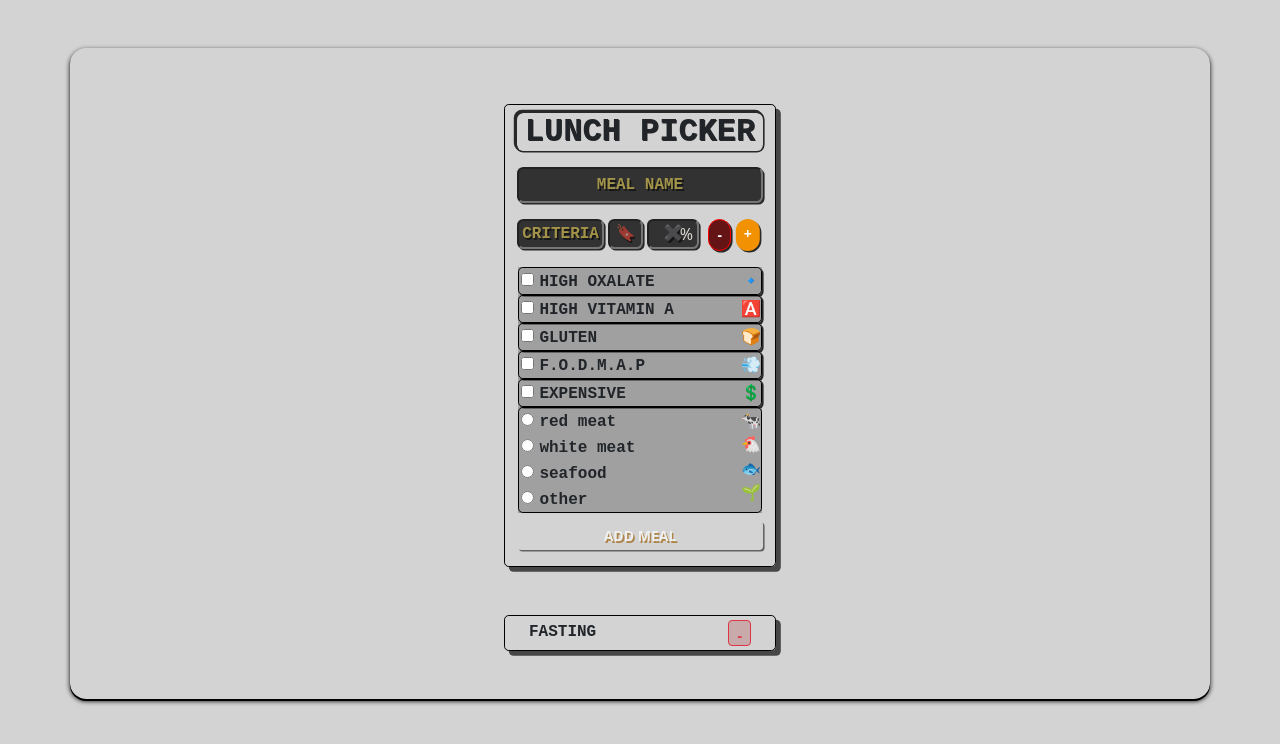
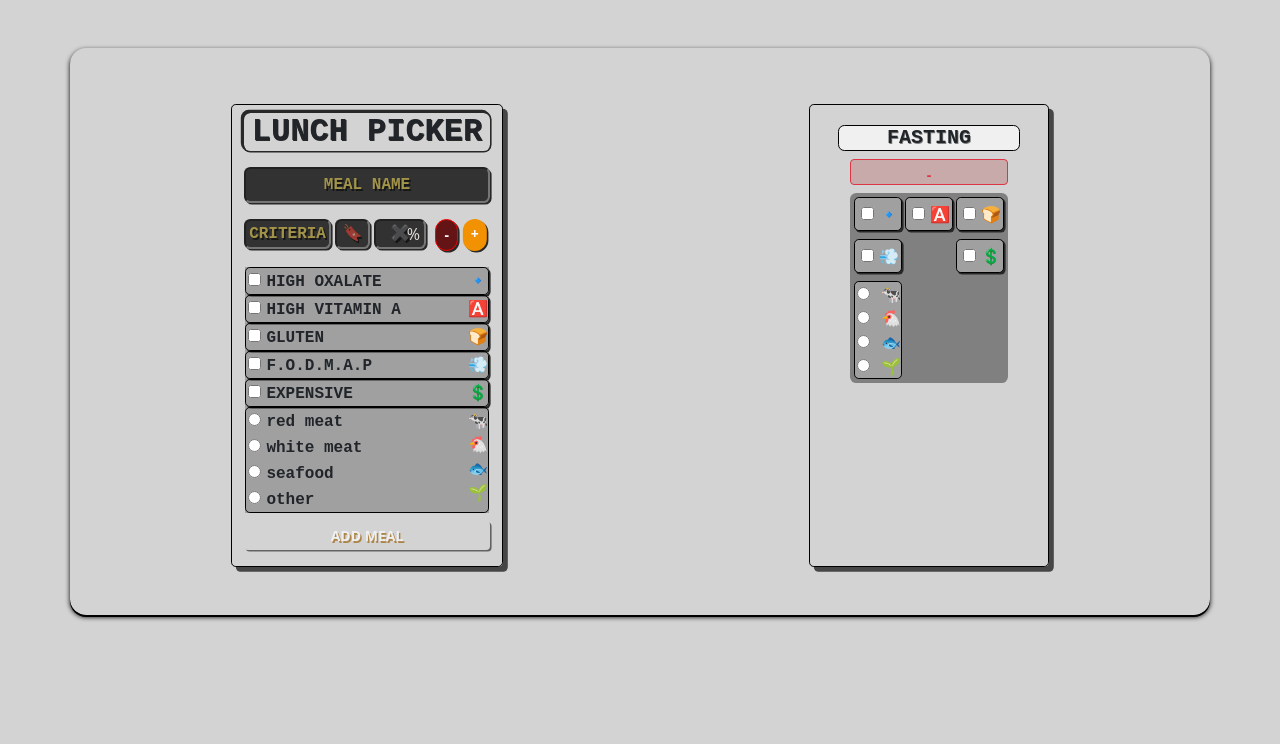
Before and after one commit to walidcodes/lunch-randomizer, a React (Create React App) app: page / in a window 1280 px wide. Shown: the top 744 px of the page. Built offline with nearby package versions, Linux system fonts and the light colour scheme.

Commit message:
next: fix design of card

```diff
--- a/src/App.js
+++ b/src/App.js
@@ -21,17 +21,22 @@ function App() {
   const initialList = [
     {
       name: "FASTING",
-      oxalate: false,
-      vitaminA: false,
-      fodmap: false,
-      gluten: false,
-      meat: "other",
     },
   ];
 
+  const [contents, setContents] = useState(initialContents);
+  const [list, setList] = useState(initialList);
   const [mealName, setMealName] = useState("");
-  const [list, setList] = useState(initialList);
-  const [contents, setContents] = useState(initialContents);
+
+  for (let meal of list) {
+    for (let content of contents) {
+      for (let singleContent of Object.keys(content)) {
+        meal[singleContent] = false;
+      }
+    }
+  }
+
+  console.log(list[0]);
 
   function handleMealName(e) {
     setMealName(e.target.value);
@@ -44,7 +49,7 @@ function App() {
 
   return (
     <Container
-      className="p-2 mt-5 pb-5"
+      className="p-2 mt-5 pb-5 d-flex"
       style={{
         boxShadow: " 0 2px 0px #000, 0 2px 5px #000",
         borderRadius: "1rem",
@@ -237,21 +242,129 @@ function App() {
       </Container>
       <Container
         className="d-flex flex-column mt-5 criteria"
-        style={{ width: "17rem", boxShadow: "0.3rem 0.3rem rgb(70,70,70)" }}
+        style={{ width: "15rem", boxShadow: "0.3rem 0.3rem rgb(70,70,70)" }}
       >
         {list.map((m, i) => {
           return (
             <Container
               key={i}
-              className="d-flex justify-content-between flex-row mt-1 mb-1"
+              className="d-flex align-items-center flex-column mt-1 mb-1 p-3"
             >
-              <div className="meal">{m.name}</div>
-              <Button
-                className="btn-sm btn-outline-danger delete-button"
-                style={{ background: "rgb(200,170,170)" }}
+              <h5
+                className="meal text-center mb-2"
+                style={{
+                  width: "100%",
+                  border: "solid black 0.1rem",
+                  borderRadius: "0.4rem",
+                  background: "rgb(240,240,240)",
+                  textShadow: "0.05rem 0.05rem grey",
+                }}
               >
-                <b>-</b>
-              </Button>
+                {m.name}
+              </h5>
+              <Container className="d-flex align-items-between flex-column-reverse m-0">
+                <section>
+                  <div
+                    className="d-flex flex-row flex-wrap justify-content-between p-1"
+                    style={{
+                      background: "grey",
+                      borderRadius: "0.4rem",
+                    }}
+                  >
+                    {contents.map((c, contentIndex) => {
+                      if (Object.keys(c).length === 1) {
+                        for (let prop in c)
+                          return (
+                            <div
+                              key={prop}
+                              className="criteria d-flex justify-content-between mb-2 p-1"
+                              style={{
+                                background: "#A0A0A0",
+                                boxShadow: "0.1rem 0.1rem rgb(40, 40, 40)",
+                                width: "3rem",
+                              }}
+                            >
+                              <div>
+                                <input
+                                  className="checkbox"
+                                  type="checkbox"
+                                  id={prop.trim()}
+                                ></input>
+                              </div>
+                              <div>
+                                {c[prop][0].length
+                                  ? c[prop][0]
+                                  : `(${prop.trim()[0]}${
+                                      prop.trim()[prop.trim().length - 1]
+                                    })`}
+                              </div>
+                            </div>
+                          );
+                      }
+                    })}
+                    <div style={{ width: "100%" }}></div>
+                    {contents.map((c, contentIndex) => {
+                      if (Object.keys(c).length !== 1) {
+                        return (
+                          <div
+                            key={`i${contentIndex}`}
+                            className="criteria d-flex justify-content-between"
+                            style={{ background: "#A0A0A0", width: "3rem" }}
+                          >
+                            <section>
+                              {Object.keys(c).map((kc, i) => {
+                                return (
+                                  <div id={i}>
+                                    <input
+                                      className="checkbox"
+                                      type="radio"
+                                      id={kc}
+                                      name={`c${contents[contentIndex]}`}
+                                    ></input>
+                                  </div>
+                                );
+                              })}
+                            </section>
+                            <section>
+                              {Object.values(c).map((vc, i) => {
+                                return (
+                                  <div key={i}>
+                                    <div>
+                                      {vc[0].length
+                                        ? vc[0]
+                                        : Object.keys(c)
+                                            [i].trim()
+                                            .indexOf(" ") > -1
+                                        ? `(${Object.keys(c)[i][0]}${
+                                            Object.keys(c)[i][
+                                              Object.keys(c)
+                                                [i].trim()
+                                                .indexOf(" ") + 1
+                                            ]
+                                          })`
+                                        : `(${Object.keys(c)[i][0]}${
+                                            Object.keys(c)[i][
+                                              Object.keys(c)[i].length - 1
+                                            ]
+                                          })`}
+                                    </div>
+                                  </div>
+                                );
+                              })}
+                            </section>
+                          </div>
+                        );
+                      }
+                    })}
+                  </div>
+                </section>
+                <Button
+                  className="btn-sm btn-outline-danger delete-button mb-2"
+                  style={{ background: "rgb(200,170,170)" }}
+                >
+                  <b>-</b>
+                </Button>
+              </Container>
             </Container>
           );
         })}
```
